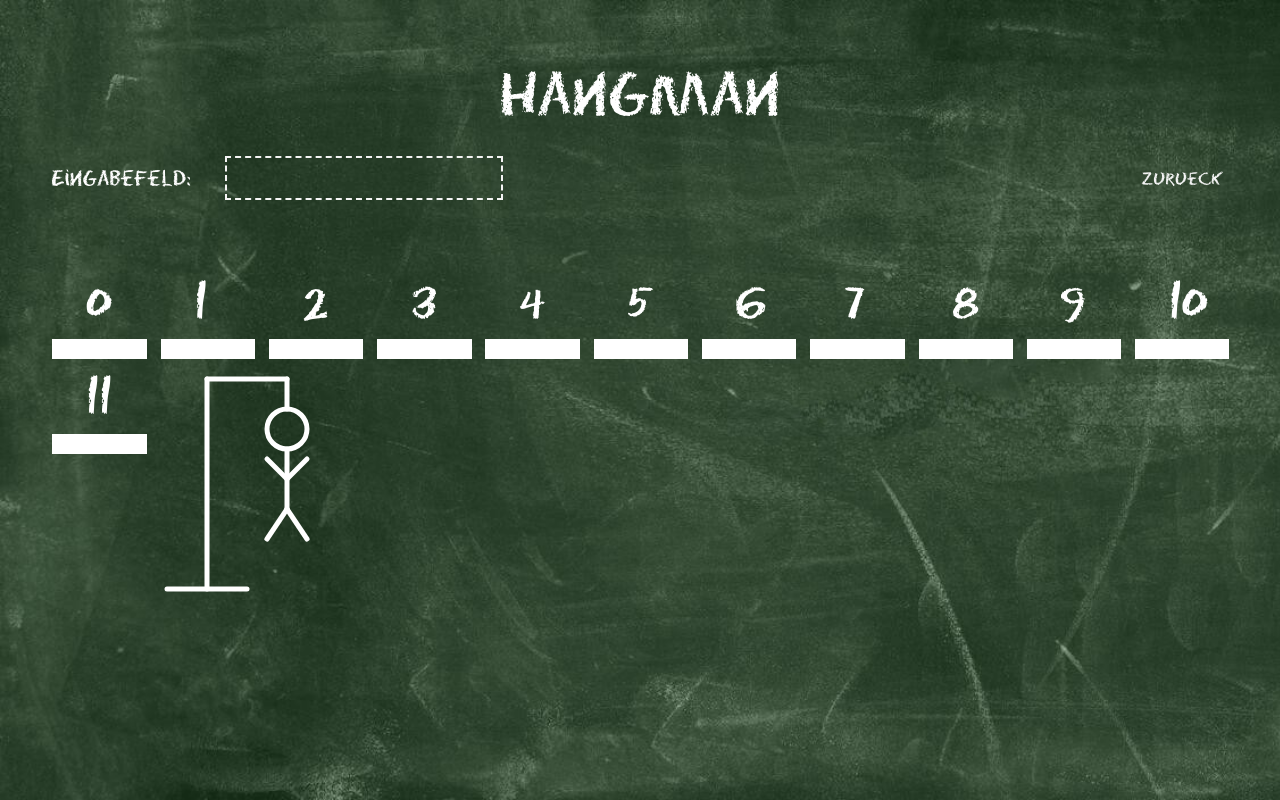
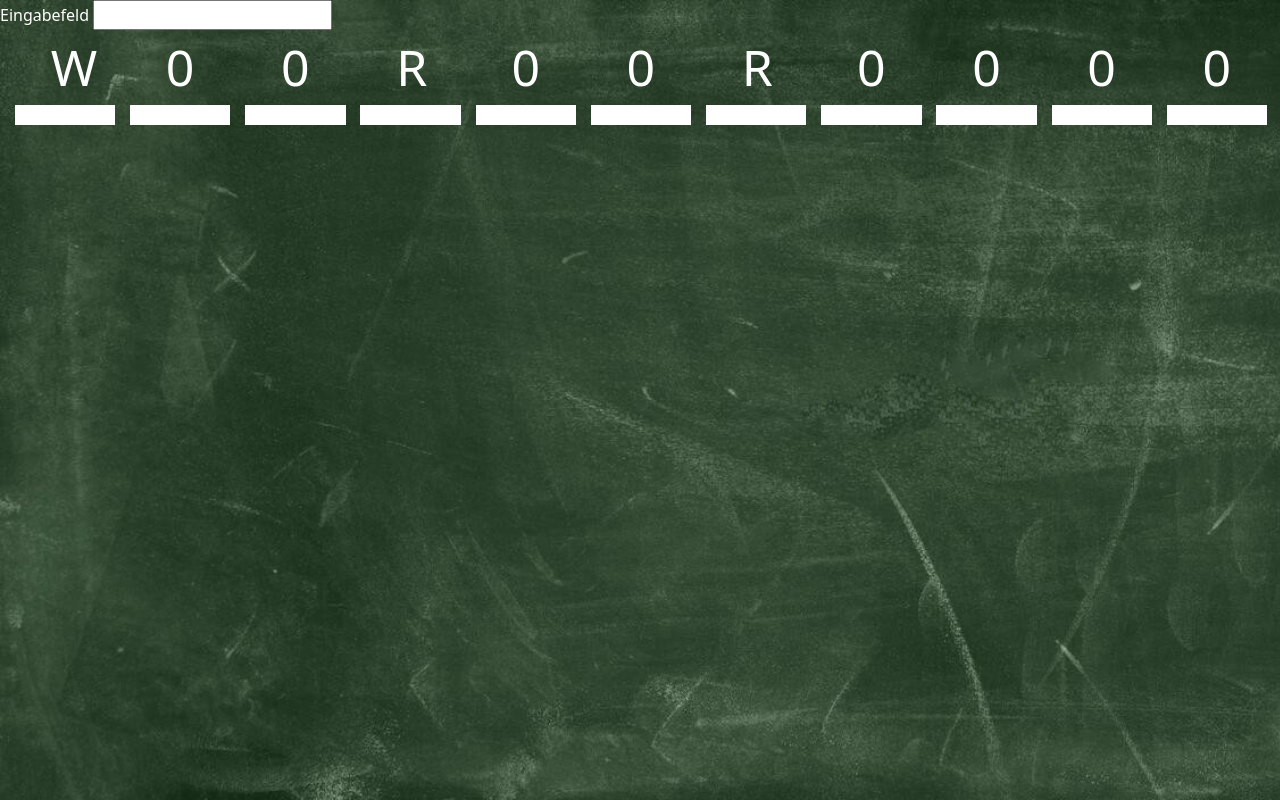
Before and after one commit to Tetoji/Hangman-Projekt, a Django app: page /game/ in a window 1280 px wide. Run offline with Django 4.2, Linux system fonts and the light colour scheme; data comes from the database, SQL or seed files in the repository; both versions use the stored data as it was after the commit; some libraries are stand-ins or nearby versions.

Commit message:
Macs changes

```diff
--- a/hangman/urls.py
+++ b/hangman/urls.py
@@ -16,13 +16,14 @@ Including another URLconf
 from django.contrib import admin
 from django.urls import path
 
-from hangmanapp.views import game, hangman, menue
+from hangmanapp.views import game, hangman, menue, updateGame
 
 urlpatterns = [
     path('admin/', admin.site.urls),
     path('hangman/', hangman),
     path('menue/', menue),
     path('game/', game),
+    path('updateGame/', updateGame),
 ]
 
 admin.site.index_title = "Hangman"
--- a/hangmanapp/admin.py
+++ b/hangmanapp/admin.py
@@ -1,8 +1,10 @@
 from django.contrib import admin
 
-from hangmanapp.models import GameWords, ListItem, Player
+from hangmanapp.models import AktivWord, CheckLetters, GameWords, ListItem, Player
 
 # Register your models here.
 admin.site.register(ListItem)
 admin.site.register(GameWords)
 admin.site.register(Player)
+admin.site.register(AktivWord)
+admin.site.register(CheckLetters)
--- a/hangmanapp/static/game.css
+++ b/hangmanapp/static/game.css
@@ -1,17 +1,4 @@
-.header {
-  min-width: 100vh;
-  text-align: center;
-  color: white;
-  font-size: 70px;
-  margin-bottom: 1vw;
-}
-@font-face {
-  font-family: "EraserDust";
-  src: url(EraserDust.ttf) format("truetype");
-}
-
 body {
-  padding: 3vw;
     background-image: url("Tafel_neu.jpeg");
     background-size: cover;
     background-repeat: no-repeat;
@@ -19,7 +6,6 @@ body {
     justify-content: center;
     align-items: center; */
     min-height: 100vh;
-  font-family: "EraserDust";
 }
 
 /* .wordLine {
@@ -39,36 +25,7 @@ body {
 
 .wordLines {
     /* display: flex; */
-}
 
-.stuff{
-  display: flex;
-  margin-bottom: 5vw;
-}
-
-.backButton
-{
-  margin-right: 1vw;
-  display: flex;
-  justify-content: flex-end;
-  color: azure;
-  flex: 1;
-}
-
-.letterInput{
-  font-size: 25px;
-  margin-left: 1vw;
-  flex: 1;
-}
-
-#letterInputField
-{
-  background: transparent;
-  color: whitesmoke;
-  border: 2px;
-  border-style: dashed;
-  padding-left: 2%;
-  margin-left: 2vw;
 }
 
 .letter {
@@ -78,14 +35,11 @@ body {
     margin-left: 37%;
 }
 
-/*
 .gridElement {
     display: grid;
-  grid-template-areas:
-    "letter"
-    "line";
+    grid-template-areas: 'letter'
+        'line';
 }
-*/
 
 .letterElement {
     width: 8%;
@@ -93,31 +47,10 @@ body {
     margin-left: 1%;
 }
 
-button {
-  background-color: transparent;
-  color: whitesmoke;
-  border-color: green;
-  border-style:none;
-  font-size: 20px;
+.header {
+    min-width: 100vh;
+    text-align: center;
+    color: white;
+    font-size: 70px;
+    margin-bottom: 1vw;
 }
-
-button:hover{
-  font-size: 25px;
-  font-weight: bold;
-}
-
-.game-container {
-  margin: auto;
-}
-
-.figure-container {
-  fill: transparent;
-  stroke: white;
-  stroke-width: 5px;
-  stroke-linecap: round;
-}
-
-.figure-part
-{
-    display: block;
-}
--- /dev/null
+++ b/hangmanapp/static/myClasses.py
@@ -0,0 +1,5 @@
+class LetterLocationClass():
+    # Klasse für die
+    def __init__(self, letter, location):
+        self.letter = ''
+        self.location = ''
--- a/hangmanapp/static/styles.css
+++ b/hangmanapp/static/styles.css
@@ -1,5 +1,5 @@
 body {
-    font-family: 'Amatic SC';
+    font-family: 'Roboto', sans-serif;
     background-color: rgba(0, 0, 0, 0.05);
     margin: 0;
 }
--- a/hangmanapp/templates/hangman_game.html
+++ b/hangmanapp/templates/hangman_game.html
@@ -1,56 +1,44 @@
 <!DOCTYPE html>
 <html lang="en">
+
 <head>
-    <meta charset="UTF-8" />
-    <meta http-equiv="X-UA-Compatible" content="IE=edge" />
-    <meta name="viewport" content="width=device-width, initial-scale=1.0" />
+    <meta charset="UTF-8">
+    <meta http-equiv="X-UA-Compatible"
+          content="IE=edge">
+    <meta name="viewport"
+          content="width=device-width, initial-scale=1.0">
     <title>Hangman Menue</title>
 
     {% load static %}
 
-    <link
-      rel="shortcut icon"
+    <link rel="shortcut icon"
           type="image/png"
-      href="{% static 'hangman.png' %}"
-    />
-    <link
-      rel="stylesheet"
+          href="{% static 'hangman.png' %}" />
+    <link rel="stylesheet"
           type="text/css"
-      href="{% static 'home/css/bootstrap.css' %}"
-    />
-    <link rel="preconnect" href="https://fonts.googleapis.com" />
-    <link rel="preconnect" href="https://fonts.gstatic.com" crossorigin />
-    <link
-      href="https://fonts.googleapis.com/css2?family=Roboto:ital,wght@0,100;0,300;0,400;0,500;0,700;0,900;1,100;1,300;1,400;1,500;1,700;1,900&display=swap"
-      rel="stylesheet"
-    />
-    <link rel="preconnect" href="https://fonts.googleapis.com" />
-    <link rel="preconnect" href="https://fonts.gstatic.com" crossorigin />
-    <link
-      href="https://fonts.googleapis.com/css2?family=Amatic+SC&family=Rock+Salt&display=swap"
-      rel="stylesheet"
-    />
+          href="{% static 'home/css/bootstrap.css' %}">
+    <link rel="preconnect"
+          href="https://fonts.googleapis.com">
+    <link rel="preconnect"
+          href="https://fonts.gstatic.com"
+          crossorigin>
+    <link href="https://fonts.googleapis.com/css2?family=Roboto:ital,wght@0,100;0,300;0,400;0,500;0,700;0,900;1,100;1,300;1,400;1,500;1,700;1,900&display=swap"
+          rel="stylesheet">
+    <link href="{% static 'game.css' %}"
+          rel="stylesheet">
 
-    <link href="{% static 'game.css' %}" rel="stylesheet" />
+
 </head>
 
 <body>
-    <div class="header">Hangman</div>
-
-    <div class="stuff">
-      <div class="letterInput">
-        <label for="letterInput" style="color: white">Eingabefeld:</label>
-        <input
-          type="text"
-          id="letterInputField"
+    <div>
+        <label for="letterInput"
+               style="color: white;">Eingabefeld</label>
+        <input type="text"
+               name="letterInput"
                maxlength="1"
                onkeyup="checkLetter(event)"
-        />
-      </div>
-      <div class="backButton"><button
-        type="button"
-          id="backToMenu"
-          onclick="window.location.href='http://localhost:8000/menue'">Zurueck</button></div>
+               id="letterInput">
     </div>
 
     <div class="wordLines">
@@ -66,27 +54,32 @@
         {% endfor %}
     </div>
 
-    <div class="game-container">
-      <svg height="250" width="200" class="figure-container">
-        <!-- Rod -->
-        <line x1="60" y1="20" x2="140" y2="20" />
-        <line x1="140" y1="20" x2="140" y2="50" />
-        <line x1="60" y1="20" x2="60" y2="230" />
-        <line x1="20" y1="230" x2="100" y2="230" />
+    <br>
+    <br>
+    <br>
 
-        <!-- Head -->
-        <circle cx="140" cy="70" r="20" class="figure-part" />
-        <!-- Body -->
-        <line x1="140" y1="90" x2="140" y2="150" class="figure-part" />
-        <!-- Arms -->
-        <line x1="140" y1="120" x2="120" y2="100" class="figure-part" />
-        <line x1="140" y1="120" x2="160" y2="100" class="figure-part" />
-        <!-- Legs -->
-        <line x1="140" y1="150" x2="120" y2="180" class="figure-part" />
-        <line x1="140" y1="150" x2="160" y2="180" class="figure-part" />
-      </svg>
+    <div>
+        {% for letter in checkedLetters %}
+        {% if letter != ',' %}
+        <div class="letterElement">
+            <div class="gridElement">
+                <span class="letter">{{letter}}</span>
+
+            </div>
+        </div>
+        {% endif %}
+        {% endfor %}
     </div>
 
+
+
+
+
+    <!--transportiert die das wordLetters Array in die javaScript Datei-->
+    {{ wordLetters|json_script:"wordLetters" }}
+    {{ checkedLetters|json_script:"checkedLetters" }}
     <script src="{% static 'game_logik.js' %}"></script>
+
 </body>
+
 </html>
--- a/hangmanapp/views.py
+++ b/hangmanapp/views.py
@@ -1,15 +1,23 @@
-from django.shortcuts import render
+from django.shortcuts import render, get_object_or_404
 
-from hangmanapp.models import GameWords, ListItem
+from hangmanapp.models import AktivWord, CheckLetters, GameWords, ListItem
+#from hangmanapp.static.myClasses import LetterLocationClass
+
+class LetterLocationClass:
+    # Klasse für die
+    def __init__(self, letter, location):
+        self.letter = letter
+        self.location = location
+
 
 # Zum Rendern der HTML Dateien
 def hangman(request):
     if request.method == 'POST':
-        if request.POST['methode'] != 'check':
-            print('Recived data:', request.POST['itemName'])
-            ListItem.objects.create(name = request.POST['itemName'])
-        else:
-            print('check Methode')
+        #if request.POST['methode'] != 'check':
+        print('Recived data:', request.POST['itemName'])
+        ListItem.objects.create(name = request.POST['itemName'])
+        #else:
+        #    print('check Methode')
     # ListItem.objects.get(id=1)
     # ListItem.objects.filter(name='test')
     all_items = ListItem.objects.all()
@@ -17,21 +25,116 @@ def hangman(request):
 
 
 def menue(request):
+    # bei Post request wird der folgende Code ausgeführt
+    if request.method == 'POST':
+        # holt zufälliges Wort aus der Datenbanktabelle
+        searchWord = GameWords.objects.order_by('?').first()
+        # das Wort in einer anderen Datenbanktabelle speichern
+        # in dieser Tabelle soll nur der erste Eintrag verarbeitet werden
+        # Wenn kein Eintag gefunden wird ein 404 Error zurückgegben
+        selectedWord = get_object_or_404(AktivWord, pk=1)
+        checkedLetters = get_object_or_404(CheckLetters, pk=1)
+        selectedWord.word = searchWord.word.upper()
+        selectedWord.hitLocations = ''
+        checkedLetters.checkedLetters = ''
+        selectedWord.save()
+        checkedLetters.save()
+    # liefert die menue HTML Seite zurück
     return render(request, 'menue.html')
+
 
 def game(request):
     if request.method == 'POST':
-        print('Recived data:', request.POST['letter'])
-        print('searchWord:')
+        # holt den Wert der beim Request mitgegeben wird
+        checkLetter = request.POST['letter']
+        # holt das zuvor selektierte Wort aus der Datenbanktabelle
+        aktivWord = get_object_or_404(AktivWord, pk=1)
+        checkedLetters = get_object_or_404(CheckLetters, pk=1)
+        hitLocations = ''
+        previousLocations = ''
+        letterIterator = 0
 
-    # holt zufälliges Wort aus der Datenbanktabelle
-    searchWord = GameWords.objects.order_by('?').first()
-    # neue Datenbanktabelle erstellen und das searchword hier überschreiben
+        if checkedLetters.checkedLetters != '':
+            checkedLetters.checkedLetters = checkedLetters.checkedLetters + ',' + checkLetter
+        else:
+            checkedLetters.checkedLetters =  checkLetter
+        checkedLetters.save()
+
+        if aktivWord.hitLocations != '':
+            previousLocations = aktivWord.hitLocations
+
+        # vergleicht jeden Buchstaben im Wort mit dem gesuchten und
+        # speichert beim Treffer die Stelle des Buchstaben im String
+        # bei mehreren Treffern werden die Stellen mit einem Komma gtrennt
+        for letter in aktivWord.word:
+            if letter == checkLetter:
+                if hitLocations == '':
+                    hitLocations = str(letterIterator) + '=' + checkLetter
+                else:
+                    hitLocations = hitLocations + ',' + str(letterIterator) + '=' + checkLetter
+            letterIterator = letterIterator + 1
+        # überschreibt die hitlocations im Datenbankeintrag
+        if hitLocations != '':
+            aktivWord.hitLocations = hitLocations + ',' + previousLocations
+            aktivWord.save()
+
+
+    # holt das zuvor selektierte Wort aus der Datenbanktabelle
+    searchWord = AktivWord.objects.get(id=1)
+    wordLetters = getLetterArray(searchWord)
+    # liefert die hangman_game HTML Seite zurück und übergibt an diese das Buchstaben Array
+    return render(request, 'hangman_game.html', {'wordLetters': wordLetters, 'hitlocations': searchWord.hitLocations})
+
+
+def updateGame(request):
+    # holt das aktive Wort aus der Datenbanktabelle
+    aktivWord = get_object_or_404(AktivWord, pk=1)
+    checkedLetters = get_object_or_404(CheckLetters, pk=1)
+    wordLetters = getLetterArray(aktivWord)
+    return render(request, 'hangman_game.html', {'wordLetters': wordLetters, 'hitlocations': aktivWord.hitLocations, 'checkedLetters': checkedLetters.checkedLetters})
+
+
+
+# liefert das Buchstaben Array
+def getLetterArray(aktivWord):
+    letterLocations = []
     wordLetters = []
     iterator = 0
+    marker = 1
+    letter = ''
+    location = ''
+    # falls Buchstaben bereits gefunden wurden müssen diese aus dem
+    # string zum Object verarbeitet werden
+    if aktivWord.hitLocations != '':
+        for character in aktivWord.hitLocations:
+            if character != '=' and character != ',' and marker == 1:
+                location = location + character
+            elif character == '=':
+                marker = 2
+            elif character != ',' and marker == 2:
+                letter = character
+                letterLocation = LetterLocationClass(letter, location)
+                location = ''
+                letterLocations.append(letterLocation)
+                marker = 1
+    # falls das Array Objecte beinhaltet werden aus dem den Objecten die
+    # genauen Positionen der Buchstaben bestimmt und im Buchstaben Array positioniert
+    if len(letterLocations) != 0:
+        marker = 0
+        for letter in aktivWord.word:
+            for letterLocation in letterLocations:
+                if letterLocation.location == str(iterator):
+                    wordLetters.append(letterLocation.letter)
+                    marker = 1
+            if marker == 0:
+                wordLetters.append('0')
+            marker = 0
+            iterator = iterator + 1
 
-    for letter in searchWord.word:
-        wordLetters.append(iterator)
-        iterator = iterator + 1
+    else:
+        # zählt die Buchstaben im Wort und speichert diese im Array
+        for letter in aktivWord.word:
+            wordLetters.append('0')
+            iterator = iterator + 1
 
-    return render(request, 'hangman_game.html', {'wordLetters': wordLetters})
+    return wordLetters
```
Also changed, not shown: hangmanapp/models.py (+15 -0 lines), hangmanapp/static/game_logik.js (+30 -10 lines), hangmanapp/static/menue.css (+89 -30 lines), hangmanapp/static/menue_logik.js (added, +14 -0 lines), hangmanapp/templates/menue.html (+51 -40 lines), db.sqlite3, hangmanapp/migrations/0003_aktivword.py (added), hangmanapp/migrations/0004_checkletters.py (added), hangmanapp/static/EraserDust.ttf (deleted), hangmanapp/static/logic.js (line endings or trailing spaces). Lines whose indentation alone changed are shown as unchanged.
